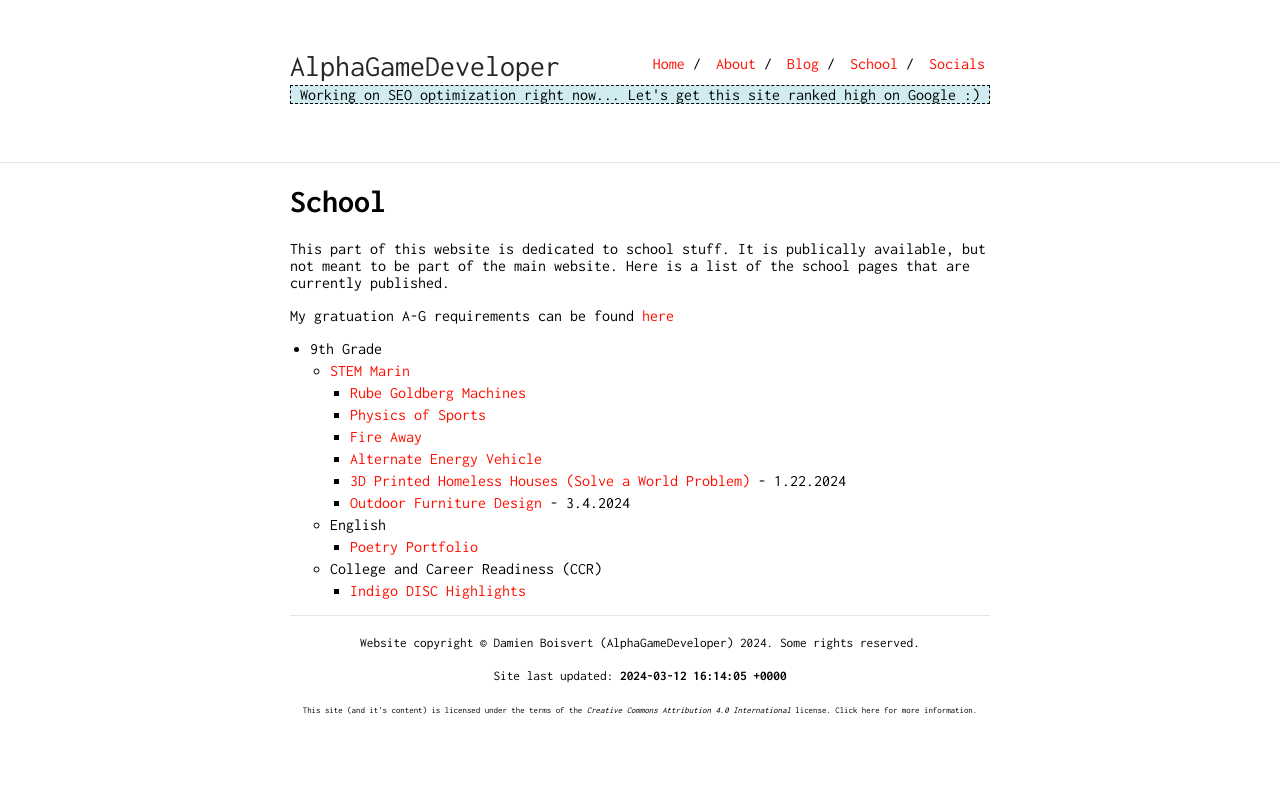
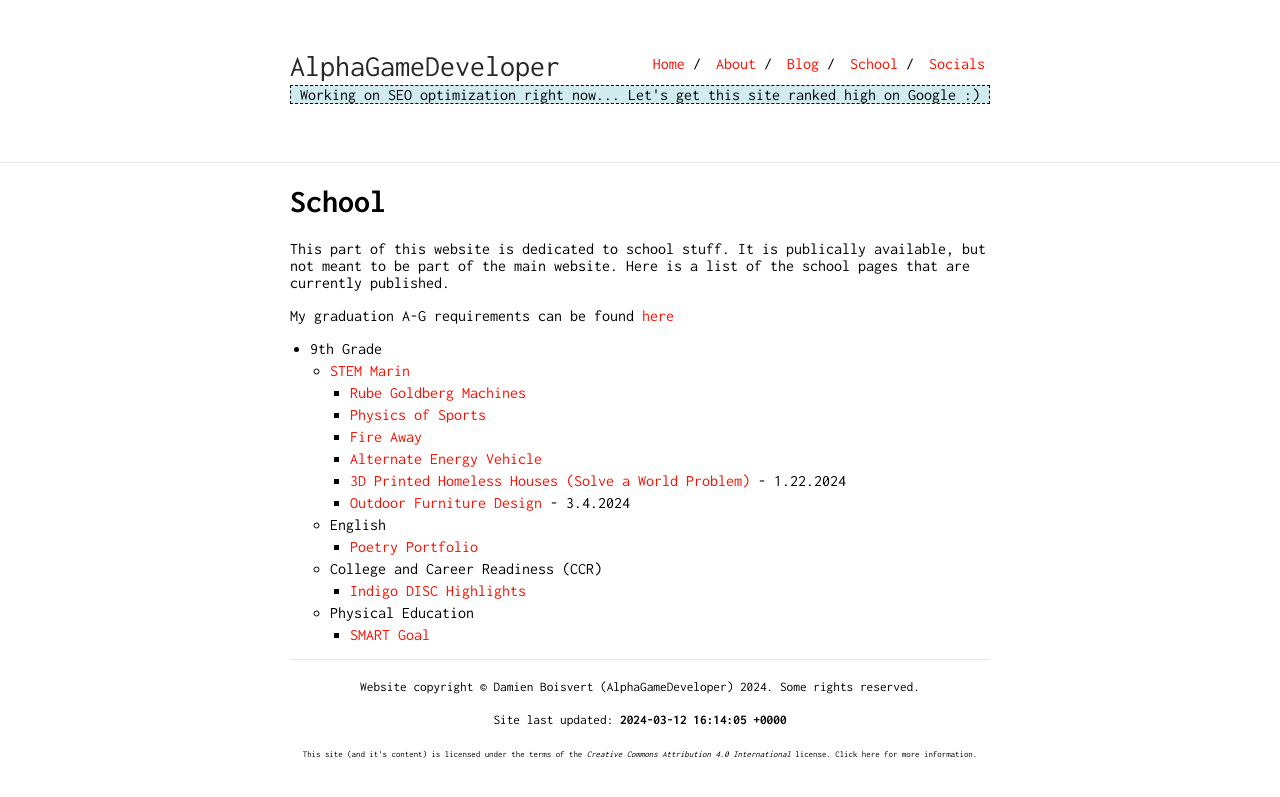
Before and after one commit to AlphaGameDeveloper/AlphaGame.dev, a Jekyll site: the page built from pages/school.md, in a window 1280 px wide. Shown: the top 797 px of the page. Built offline with Jekyll 4.4.1, drawn with Linux system fonts in a browser that asks for light colours.

Commit message:
[SCHOOL] Add SMART goal to school index

```diff
--- a/pages/school.md
+++ b/pages/school.md
@@ -6,7 +6,7 @@ permalink: /school/
 # School
 This part of this website is dedicated to school stuff.  It is publically available, but not meant to be part of the main website.  Here is a list of the school pages that are currently published.
 
-My gratuation A-G requirements can be found [here](/school/graduation)
+My graduation A-G requirements can be found [here](/school/graduation)
 - 9th Grade
     - [STEM Marin](https://stemmarin.nusd.org/)
         - [Rube Goldberg Machines](/school/9/rubegoldberg)
@@ -19,3 +19,5 @@ My gratuation A-G requirements can be found [here](/school/graduation)
         - [Poetry Portfolio](/school/9/poetryportfolio/)
     - College and Career Readiness (CCR)
         - [Indigo DISC Highlights](/school/9/disc-highlights/)
+    - Physical Education
+        - [SMART Goal](/school/9/smart-goal/)
```
